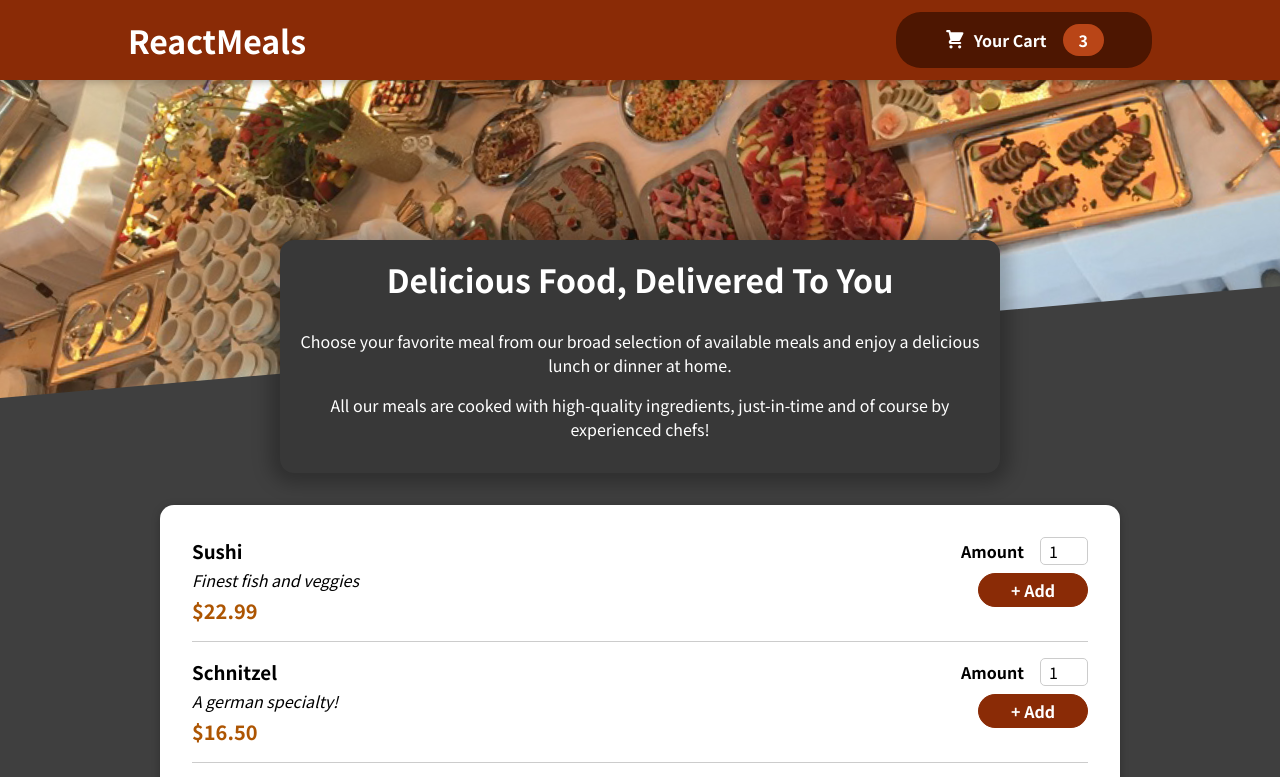
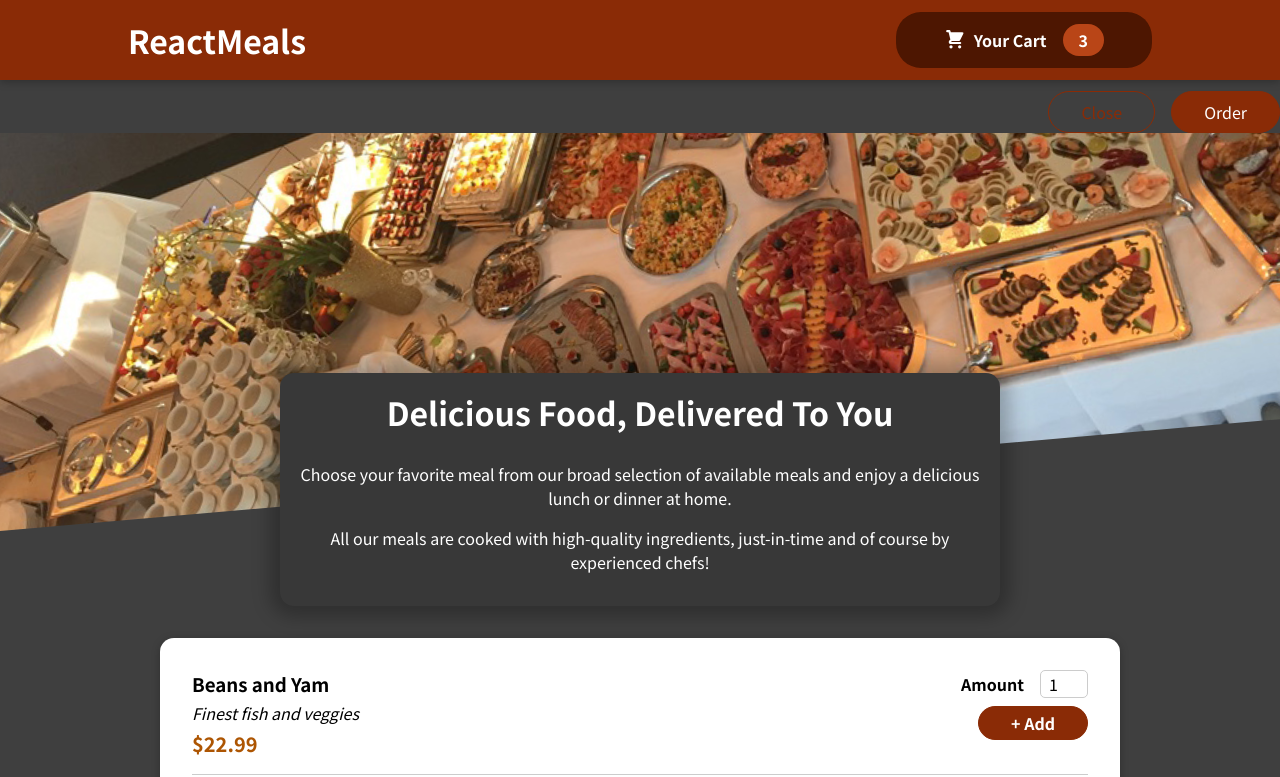
Before and after one commit to Dev-Fouad/Food-order-app, a React (Create React App) app: page / in a window 1280 px wide. Shown: the top 777 px of the page. Built offline with nearby package versions, Linux system fonts and the light colour scheme.

Commit message:
NEw changes

```diff
--- a/src/App.js
+++ b/src/App.js
@@ -2,10 +2,12 @@
 
 import Header from './components/Layout/Header';
 import Meals from './components/Meals/Meals';
+import Cart from './components/Cart/Cart';
 
 function App() {
   return (
     <Fragment>
+      <Cart />
       <Header />
       <main>
         <Meals />
--- /dev/null
+++ b/src/components/Cart/Cart.js
@@ -0,0 +1,27 @@
+import classes from './Cart.module.css';
+
+const Cart = (props) => {
+  const cartItems = (
+    <ul className={classes['cart-items']}>
+      {[{ id: 'c1', name: 'Sushi', amount: 2, price: 12.99 }].map((item) => (
+        <li>{item.name}</li>
+      ))}
+    </ul>
+  );
+
+  return (
+    <div>
+      {cartItems}
+      <div className={classes.total}>
+        <span>Total Amount</span>
+        <span>35.62</span>
+      </div>
+      <div className={classes.actions}>
+        <button className={classes['button--alt']}>Close</button>
+        <button className={classes.button}>Order</button>
+      </div>
+    </div>
+  );
+};
+
+export default Cart;
--- /dev/null
+++ b/src/components/Cart/Cart.module.css
@@ -0,0 +1,44 @@
+.cart-items {
+  list-style: none;
+  margin: 0;
+  padding: 0;
+}
+
+.total {
+  display: flex;
+  justify-content: space-between;
+  align-items: center;
+  font-weight: bold;
+  font-size: 1.5rem;
+  margin: 1rem 0;
+}
+
+.actions {
+  text-align: right;
+}
+
+.actions button {
+  font: inherit;
+  cursor: pointer;
+  background-color: transparent;
+  border: 1px solid #8a2b06;
+  padding: 0.5rem 2rem;
+  border-radius: 25px;
+  margin-left: 1rem;
+}
+
+.actions button:hover,
+.actions button:active {
+  background-color: #5a1a01;
+  border-color: #5a1a01;
+  color: white;
+}
+
+.actions .button--alt {
+  color: #8a2b06;
+}
+
+.actions .button {
+  background-color: #8a2b06;
+  color: white;
+}
--- a/src/components/Meals/AvailableMeals.js
+++ b/src/components/Meals/AvailableMeals.js
@@ -5,13 +5,13 @@
 const DUMMY_MEALS = [
   {
     id: 'm1',
-    name: 'Sushi',
+    name: 'Beans and Yam',
     description: 'Finest fish and veggies',
     price: 22.99,
   },
   {
     id: 'm2',
-    name: 'Schnitzel',
+    name: 'Rice and Stew',
     description: 'A german specialty!',
     price: 16.5,
   },
@@ -30,7 +30,7 @@
 ];
 
 const AvailableMeals = () => {
-  const mealsList = DUMMY_MEALS.map((meal) => (
+  const mealsList = DUMMY_MEALS.map((meal) =>
     <MealItem
       id={meal.id}
       key={meal.id}
@@ -38,7 +38,7 @@
       description={meal.description}
       price={meal.price}
     />
-  ));
+);
 
   return (
     <section className={classes.meals}>
--- a/src/components/Meals/Mealitem/MealItem.js
+++ b/src/components/Meals/Mealitem/MealItem.js
@@ -11,6 +11,7 @@
         <div className={classes.description}>{props.description}</div>
         <div className={classes.price}>{price}</div>
       </div>
+
       <div>
         <MealItemForm id={props.id} />
       </div>
```
